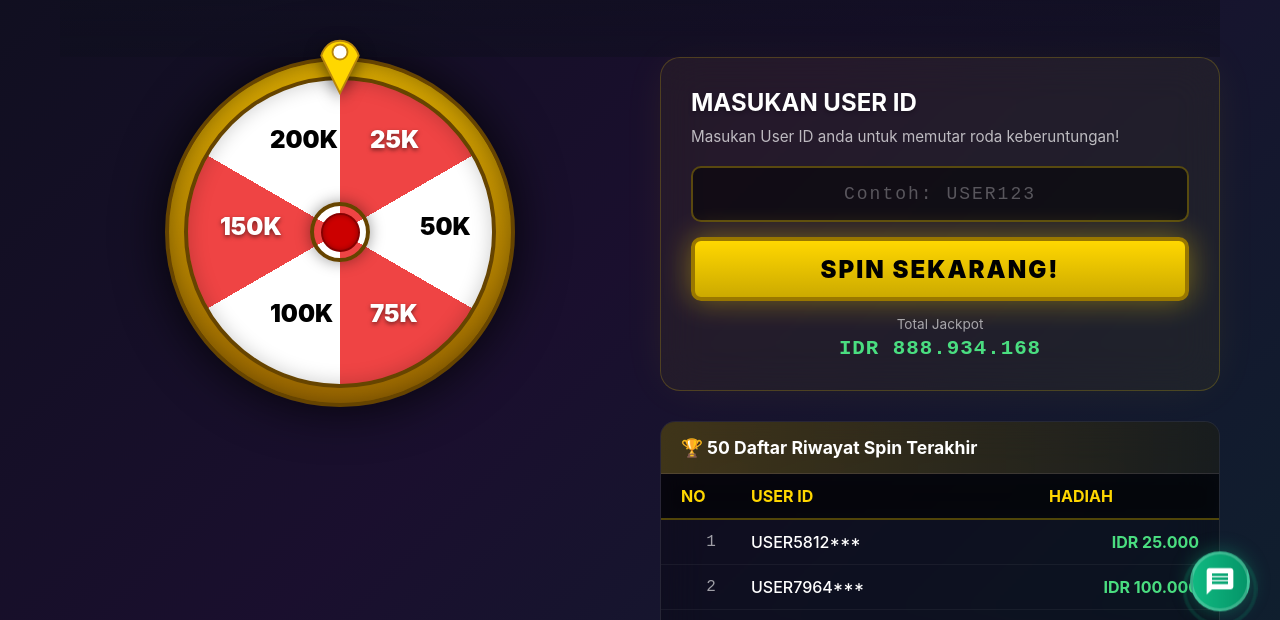
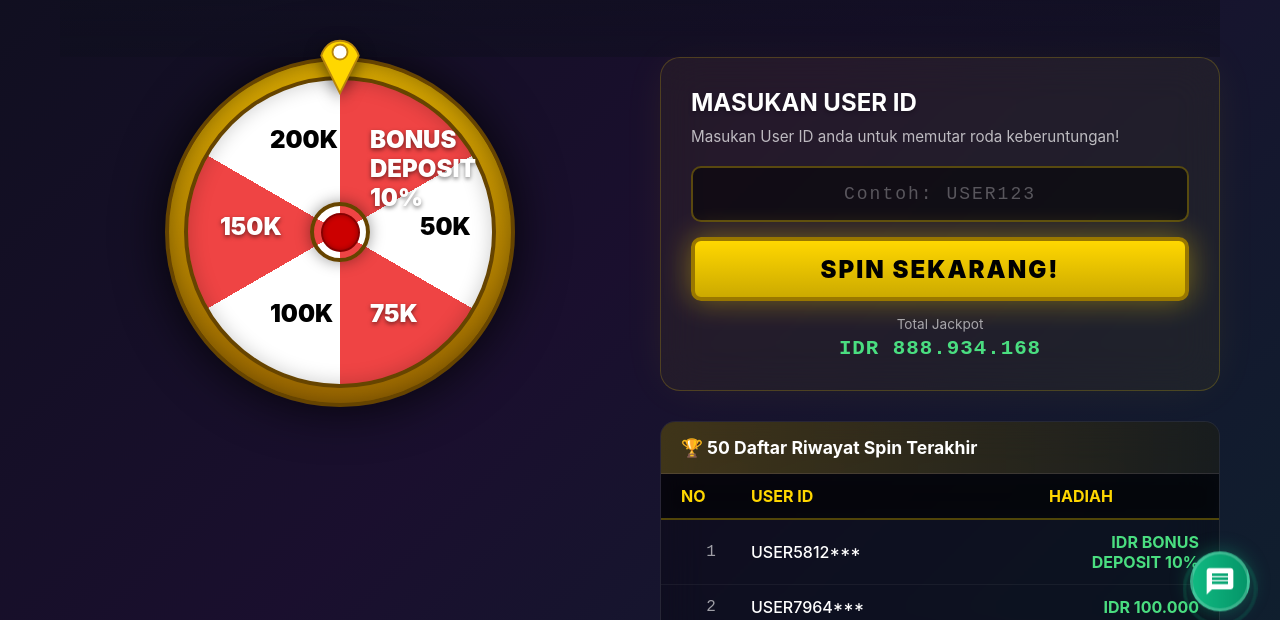
Before and after one commit to loklokgoreng112/WAWASAN4D, a plain HTML site: page index.html in a window 1280 px wide. Shown: the part 151-771 px from the top of the page. Drawn offline with nearby package versions, Linux system fonts and the light colour scheme.

Commit message:
Update index.html

```diff
--- a/index.html
+++ b/index.html
@@ -713,8 +713,8 @@
 
     <script src="https://cdn.jsdelivr.net/npm/canvas-confetti@1.9.0/dist/confetti.browser.min.js"></script>
     <script>
-        const PRIZES = ["25K", "50K", "75K", "100K", "150K", "200K"];
-        const PRIZE_AMOUNTS = ["25.000", "50.000", "75.000", "100.000", "150.000", "200.000"];
+        const PRIZES = ["BONUS DEPOSIT 10%", "50K", "75K", "100K", "150K", "200K"];
+        const PRIZE_AMOUNTS = ["BONUS DEPOSIT 10%", "50.000", "75.000", "100.000", "150.000", "200.000"];
 
         let hasSpun = localStorage.getItem("hasSpun") === "true";
         let isSpin = false;
```
